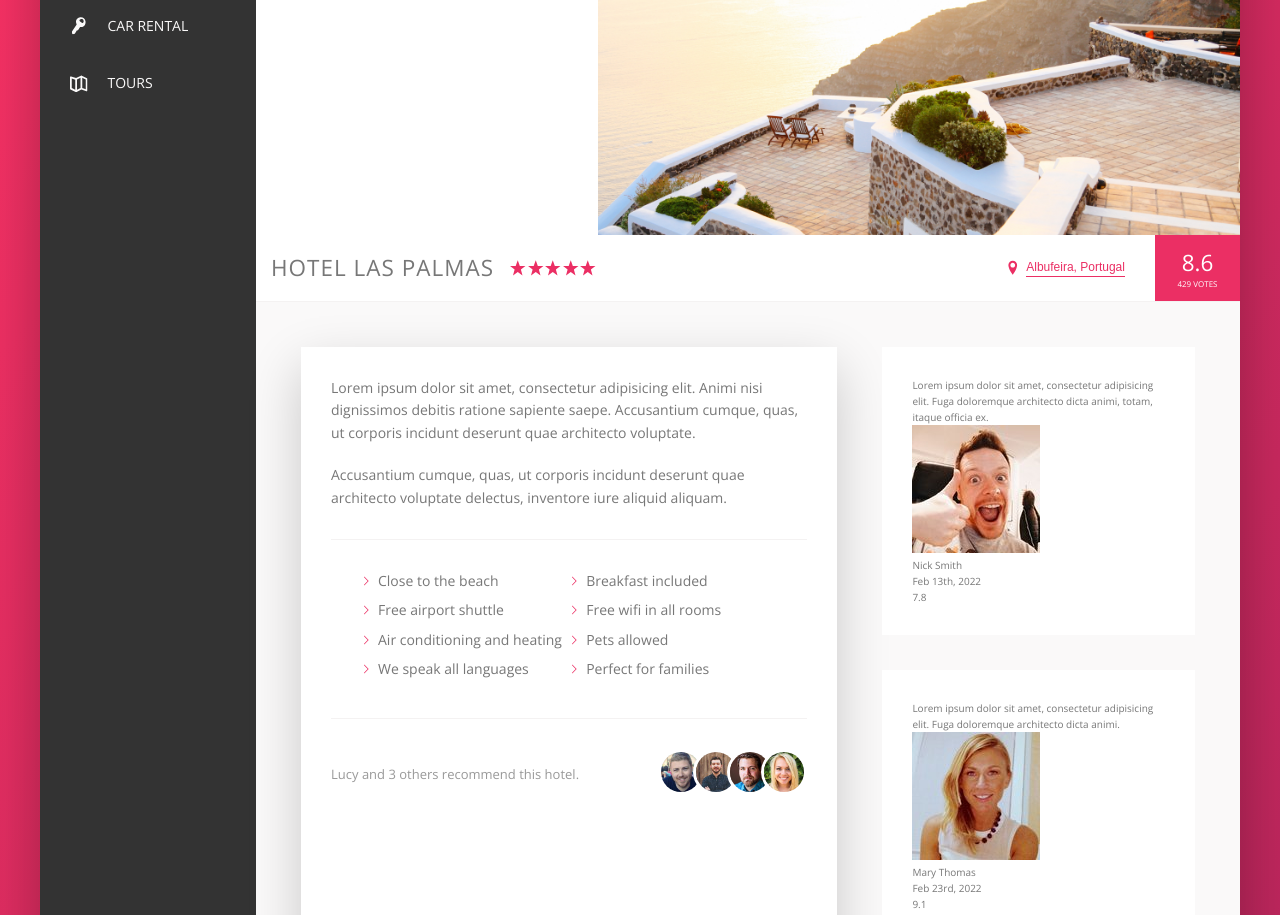
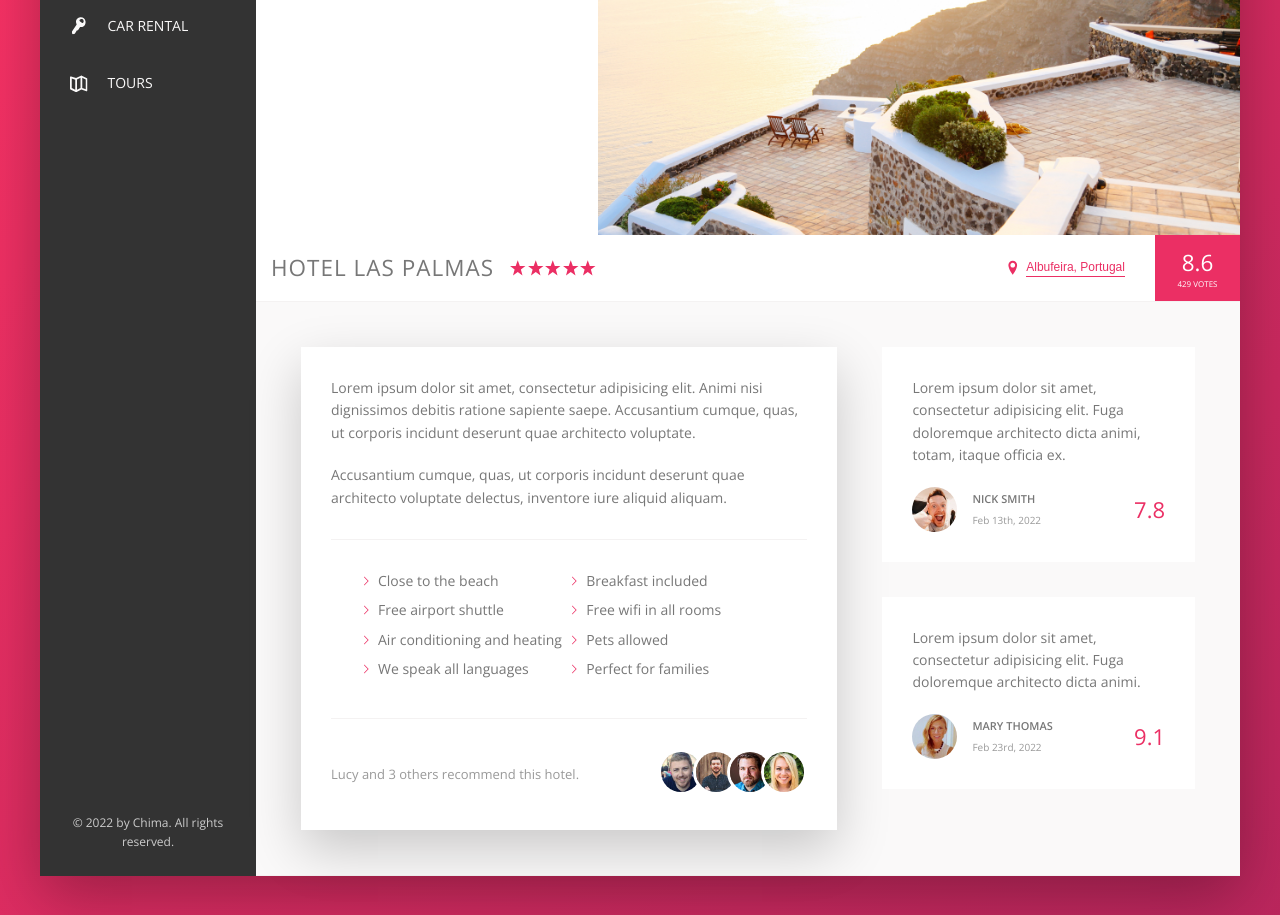
Before and after one commit to NwaguChima/trillo-ui, a website: page index.html in a window 1280 px wide. Shown: the part 300-1215 px from the top of the page. Drawn offline with nearby package versions, Linux system fonts and the light colour scheme; files that its build step writes are made by us from their sources.

Commit message:
styled user

```diff
--- a/index.html
+++ b/index.html
@@ -201,8 +201,8 @@
                   <div class="review__user-box">
                     <p class="review__user-name">Nick Smith</p>
                     <p class="review__user-date">Feb 13th, 2022</p>
-                    <div class="review__rating">7.8</div>
                   </div>
+                  <div class="review__rating">7.8</div>
                 </figcaption>
               </figure>
               <figure class="review">
@@ -214,8 +214,8 @@
                   <div class="review__user-box">
                     <p class="review__user-name">Mary Thomas</p>
                     <p class="review__user-date">Feb 23rd, 2022</p>
-                    <div class="review__rating">9.1</div>
                   </div>
+                  <div class="review__rating">9.1</div>
                 </figcaption>
             </div>
           </div>
--- a/sass/_components.scss
+++ b/sass/_components.scss
@@ -432,20 +432,44 @@
   margin-bottom: 3.5rem;
 
   &__text {
+    margin-bottom: 2rem;
   }
 
   &__user {
+    display: flex;
+    align-items: center;
   }
 
   &__photo {
+    height: 4.5rem;
+    width: 4.5rem;
+    margin-right: 1.5rem;
+    border-radius: 50%;
+    -webkit-border-radius: 50%;
+    -moz-border-radius: 50%;
+    -ms-border-radius: 50%;
+    -o-border-radius: 50%;
   }
 
   &__user-box {
+    margin-right: auto;
   }
 
   &__user-name {
+    font-size: 1.1rem;
+    font-weight: 600;
+    text-transform: uppercase;
+    margin-bottom: 0.4rem;
   }
 
   &__user-date {
+    font-size: 1rem;
+    color: var(--color-grey-dark-3);
+  }
+
+  &__rating {
+    color: var(--color-primary);
+    font-size: 2.2rem;
+    font-weight: 300;
   }
 }
--- a/sass/_layout.scss
+++ b/sass/_layout.scss
@@ -37,6 +37,7 @@
 }
 
 .detail {
+  font-size: 1.4rem;
   display: flex;
   padding: 4.5rem;
   background-color: var(--color-grey-light-1);
@@ -44,7 +45,6 @@
 }
 
 .description {
-  font-size: 1.4rem;
   background-color: #fff;
   box-shadow: var(--shadow-light);
   padding: 3rem;
```
